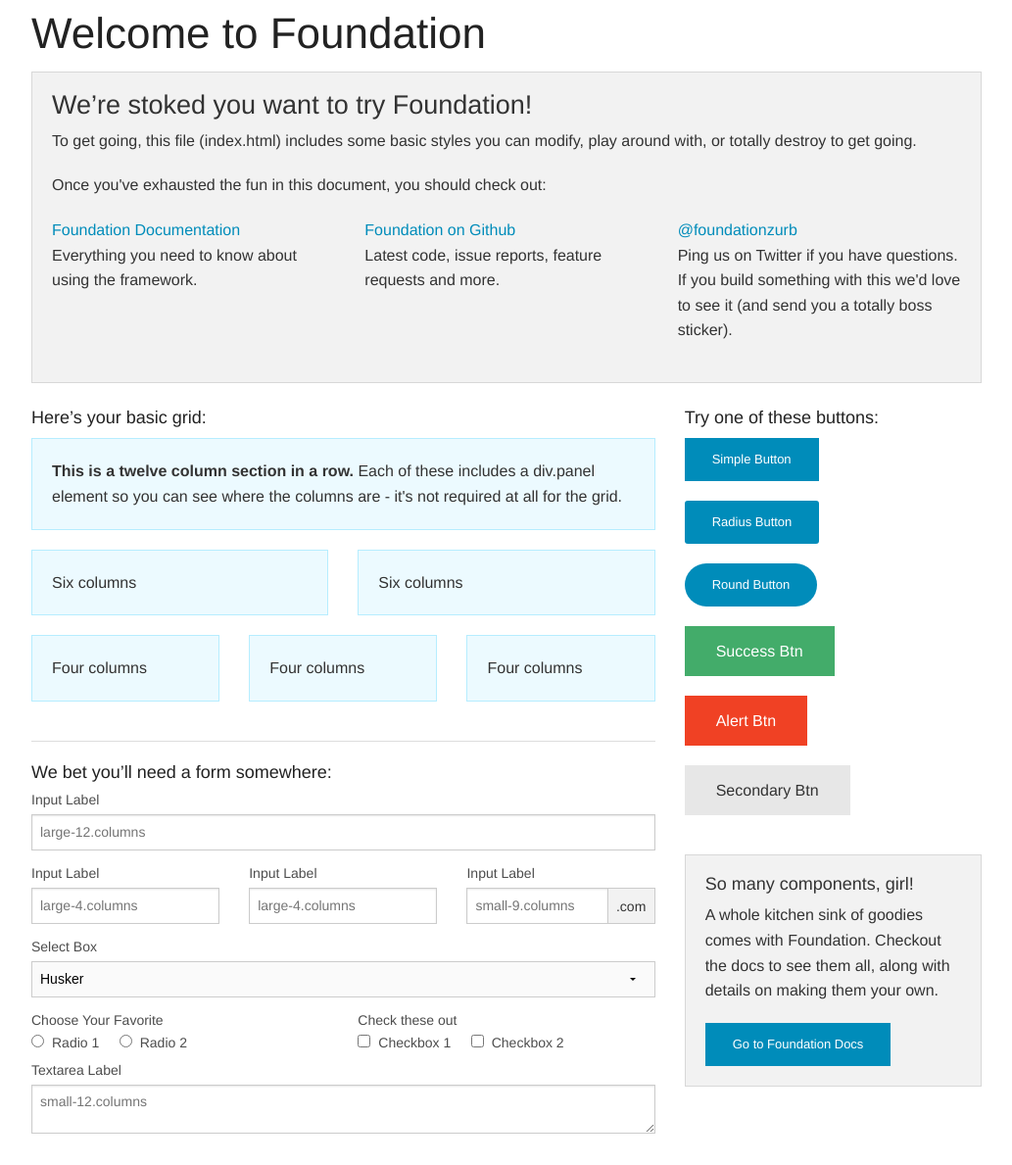
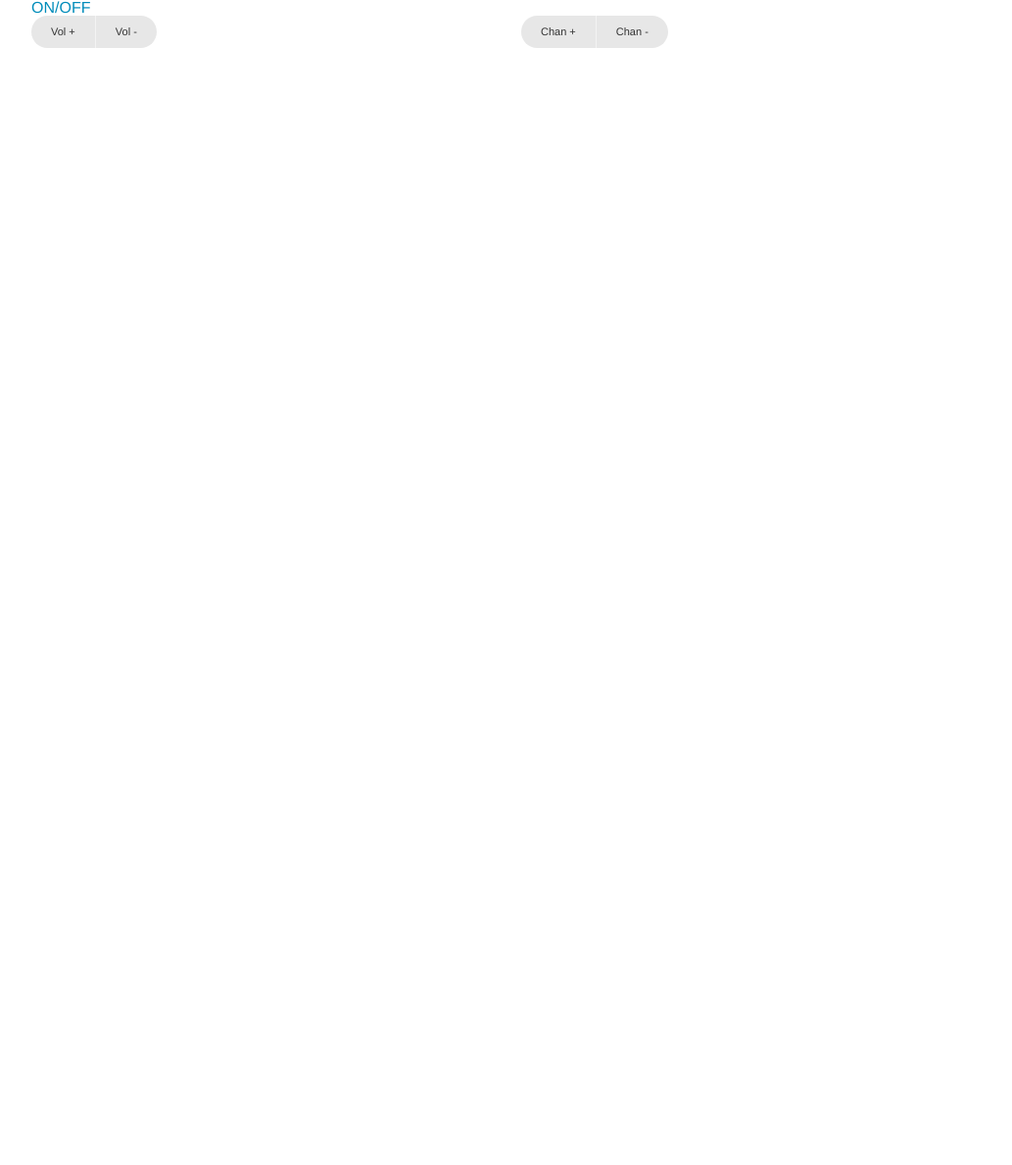
Before and after one commit to JaclynBayless/test, a plain HTML site: page index.html in a window 1280 px wide. Shown: the whole page at 98% size, without its empty margins (123-1156 px from the left). After the commit the page ends 800 px from the top, so only its background shows below. Drawn offline with Linux system fonts and the light colour scheme.

Commit message:
on/off/vol/chan
buttons

```diff
--- a/index.html
+++ b/index.html
@@ -3,158 +3,45 @@
   <head>
     <meta charset="utf-8" />
     <meta name="viewport" content="width=device-width, initial-scale=1.0" />
-    <title>Foundation | Welcome</title>
+    <title>TEST</title>
     <link rel="stylesheet" href="css/foundation.css" />
+    <link rel="stylesheet" href="css/styles.css" />
     <script src="js/vendor/modernizr.js"></script>
   </head>
   <body>
 
+    <!-- ON/OFF CONTROLS -->
     <div class="row">
-      <div class="large-12 columns">
-        <h1>Welcome to Foundation</h1>
+      <div class="small-12 columns">
+
+        <a href="#" class"button">ON/OFF</a>
+
       </div>
     </div>
 
+    <!--VOLUME & CHANNELS-->
     <div class="row">
-      <div class="large-12 columns">
-      	<div class="panel">
-	        <h3>We&rsquo;re stoked you want to try Foundation! </h3>
-	        <p>To get going, this file (index.html) includes some basic styles you can modify, play around with, or totally destroy to get going.</p>
-	        <p>Once you've exhausted the fun in this document, you should check out:</p>
-	        <div class="row">
-	        	<div class="large-4 medium-4 columns">
-	    		<p><a href="http://foundation.zurb.com/docs">Foundation Documentation</a><br />Everything you need to know about using the framework.</p>
-	    	</div>
-	        	<div class="large-4 medium-4 columns">
-	        		<p><a href="http://github.com/zurb/foundation">Foundation on Github</a><br />Latest code, issue reports, feature requests and more.</p>
-	        	</div>
-	        	<div class="large-4 medium-4 columns">
-	        		<p><a href="http://twitter.com/foundationzurb">@foundationzurb</a><br />Ping us on Twitter if you have questions. If you build something with this we'd love to see it (and send you a totally boss sticker).</p>
-	        	</div>
-					</div>
-      	</div>
-      </div>
-    </div>
 
-    <div class="row">
-      <div class="large-8 medium-8 columns">
-        <h5>Here&rsquo;s your basic grid:</h5>
-        <!-- Grid Example -->
-
-        <div class="row">
-          <div class="large-12 columns">
-            <div class="callout panel">
-              <p><strong>This is a twelve column section in a row.</strong> Each of these includes a div.panel element so you can see where the columns are - it's not required at all for the grid.</p>
-            </div>
-          </div>
+      <!--VOL -->
+      <div class="small-6 columns">
+        <div class="button-bar">
+          <ul class="button-group radius round">
+            <li><a href="#" class="tiny button secondary">Vol +</a></li>
+            <li><a href="#" class="tiny button secondary">Vol -</a></li>
+          </ul>
         </div>
-        <div class="row">
-          <div class="large-6 medium-6 columns">
-            <div class="callout panel">
-              <p>Six columns</p>
-            </div>
-          </div>
-          <div class="large-6 medium-6 columns">
-            <div class="callout panel">
-              <p>Six columns</p>
-            </div>
-          </div>
-        </div>
-        <div class="row">
-          <div class="large-4 medium-4 small-4 columns">
-            <div class="callout panel">
-              <p>Four columns</p>
-            </div>
-          </div>
-          <div class="large-4 medium-4 small-4 columns">
-            <div class="callout panel">
-              <p>Four columns</p>
-            </div>
-          </div>
-          <div class="large-4 medium-4 small-4 columns">
-            <div class="callout panel">
-              <p>Four columns</p>
-            </div>
-          </div>
-        </div>
-
-        <hr />
-
-        <h5>We bet you&rsquo;ll need a form somewhere:</h5>
-        <form>
-				  <div class="row">
-				    <div class="large-12 columns">
-				      <label>Input Label</label>
-				      <input type="text" placeholder="large-12.columns" />
-				    </div>
-				  </div>
-				  <div class="row">
-				    <div class="large-4 medium-4 columns">
-				      <label>Input Label</label>
-				      <input type="text" placeholder="large-4.columns" />
-				    </div>
-				    <div class="large-4 medium-4 columns">
-				      <label>Input Label</label>
-				      <input type="text" placeholder="large-4.columns" />
-				    </div>
-				    <div class="large-4 medium-4 columns">
-				      <div class="row collapse">
-				        <label>Input Label</label>
-				        <div class="small-9 columns">
-				          <input type="text" placeholder="small-9.columns" />
-				        </div>
-				        <div class="small-3 columns">
-				          <span class="postfix">.com</span>
-				        </div>
-				      </div>
-				    </div>
-				  </div>
-				  <div class="row">
-				    <div class="large-12 columns">
-				      <label>Select Box</label>
-				      <select>
-				        <option value="husker">Husker</option>
-				        <option value="starbuck">Starbuck</option>
-				        <option value="hotdog">Hot Dog</option>
-				        <option value="apollo">Apollo</option>
-				      </select>
-				    </div>
-				  </div>
-				  <div class="row">
-				    <div class="large-6 medium-6 columns">
-				      <label>Choose Your Favorite</label>
-				      <input type="radio" name="pokemon" value="Red" id="pokemonRed"><label for="pokemonRed">Radio 1</label>
-				      <input type="radio" name="pokemon" value="Blue" id="pokemonBlue"><label for="pokemonBlue">Radio 2</label>
-				    </div>
-				    <div class="large-6 medium-6 columns">
-				      <label>Check these out</label>
-				      <input id="checkbox1" type="checkbox"><label for="checkbox1">Checkbox 1</label>
-				      <input id="checkbox2" type="checkbox"><label for="checkbox2">Checkbox 2</label>
-				    </div>
-				  </div>
-				  <div class="row">
-				    <div class="large-12 columns">
-				      <label>Textarea Label</label>
-				      <textarea placeholder="small-12.columns"></textarea>
-				    </div>
-				  </div>
-				</form>
       </div>
 
-      <div class="large-4 medium-4 columns">
-			  <h5>Try one of these buttons:</h5>
-			  <p><a href="#" class="small button">Simple Button</a><br/>
-        <a href="#" class="small radius button">Radius Button</a><br/>
-        <a href="#" class="small round button">Round Button</a><br/>
-        <a href="#" class="medium success button">Success Btn</a><br/>
-        <a href="#" class="medium alert button">Alert Btn</a><br/>
-        <a href="#" class="medium secondary button">Secondary Btn</a></p>
-				<div class="panel">
-        	<h5>So many components, girl!</h5>
-        	<p>A whole kitchen sink of goodies comes with Foundation. Checkout the docs to see them all, along with details on making them your own.</p>
-        	<a href="http://foundation.zurb.com/docs/" class="small button">Go to Foundation Docs</a>
+      <!-- CHAN -->
+      <div class="small-6 columns">
+        <div class="button-bar">
+          <ul class="button-group radius round">
+            <li><a href="#" class="tiny button secondary">Chan +</a></li>
+            <li><a href="#" class="tiny button secondary">Chan -</a></li>
+          </ul>
         </div>
       </div>
+
     </div>
 
     <script src="js/vendor/jquery.js"></script>
```
Also changed, not shown: css/styles.css (added).
